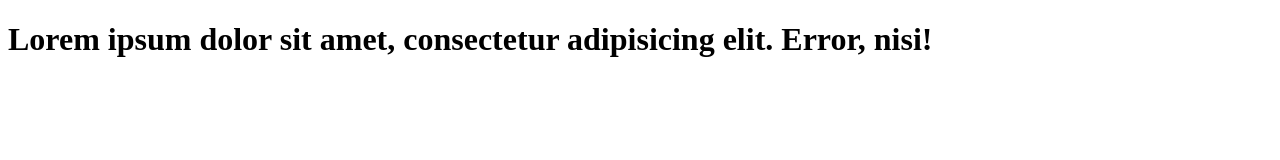
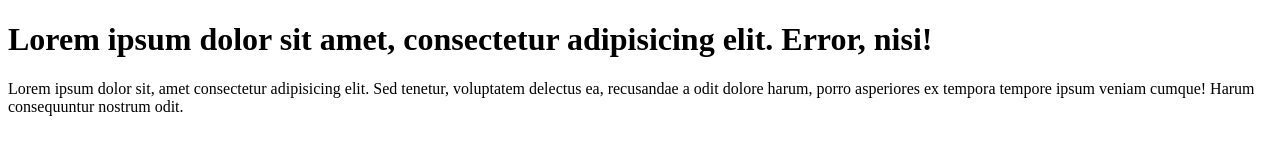
Before and after one commit to dakshvyas/WebDevelopment, a plain HTML site: page index.html in a window 1280 px wide. Drawn offline with Linux system fonts and the light colour scheme.

Commit message:
add a paragraph

```diff
--- a/index.html
+++ b/index.html
@@ -9,5 +9,10 @@
     <h1>
       Lorem ipsum dolor sit amet, consectetur adipisicing elit. Error, nisi!
     </h1>
+    <p>
+      Lorem ipsum dolor sit, amet consectetur adipisicing elit. Sed tenetur,
+      voluptatem delectus ea, recusandae a odit dolore harum, porro asperiores
+      ex tempora tempore ipsum veniam cumque! Harum consequuntur nostrum odit.
+    </p>
   </body>
 </html>
```
